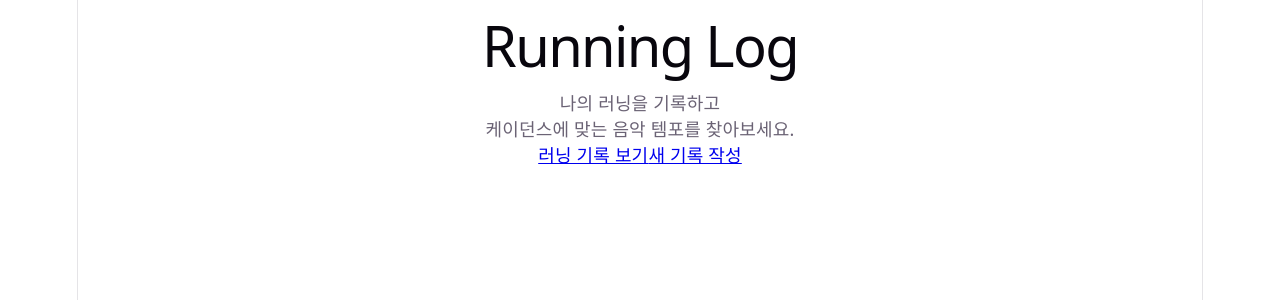
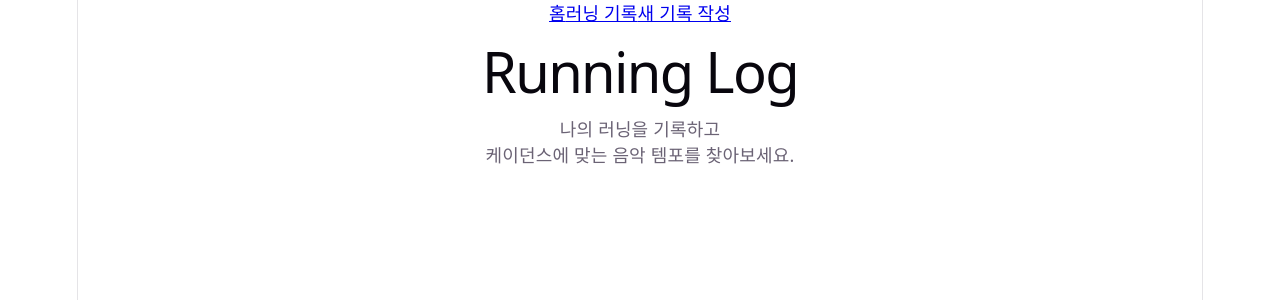
Before and after one commit to yhana972/B1-2, a React (Vite) app in the folder running-log/: page / in a window 1280 px wide. Shown: the top 300 px of the page. Built offline with nearby package versions, Linux system fonts and the light colour scheme.

Commit message:
feat : 공통 레이아웃과 네비게이션 추가

```diff
--- a/running-log/src/App.jsx
+++ b/running-log/src/App.jsx
@@ -1,5 +1,6 @@
 import { Route, Routes } from 'react-router'
 import './App.css'
+import Layout from './components/Layout'
 import HomePage from './pages/HomePage'
 import RunListPage from './pages/RunListPage'
 import RunCreatePage from './pages/RunCreatePage'
@@ -7,13 +8,13 @@ import RunCreatePage from './pages/RunCreatePage'
 function App() {
 
   return (
-    <main className="main">
+    <Layout>
       <Routes>
         <Route path="/" element={<HomePage />} />
         <Route path="/runs" element={<RunListPage />} />
         <Route path="/runs/new" element={<RunCreatePage />} />
       </Routes>
-    </main>
+    </Layout>
   )
 }
 
--- /dev/null
+++ b/running-log/src/components/Header.jsx
@@ -0,0 +1,11 @@
+import Navigation from "./Navigation"
+
+function Header(){
+    return(
+        <header>
+            <Navigation />
+        </header>
+    )
+}
+
+export default Header
--- /dev/null
+++ b/running-log/src/components/Layout.jsx
@@ -0,0 +1,12 @@
+import Header from "./Header"
+
+function Layout({ children }) {
+    return (
+       <>
+        <Header />
+        <main className="main">{children}</main>
+       </>
+    )
+}
+
+export default Layout
--- /dev/null
+++ b/running-log/src/components/Navigation.jsx
@@ -0,0 +1,12 @@
+import { Link } from "react-router";
+
+function Navigation(){
+    return(
+        <nav>
+            <Link to="/">홈</Link>
+            <Link to="/runs">러닝 기록</Link>
+            <Link to="/runs/new">새 기록 작성</Link>
+        </nav>
+    )
+}
+export default Navigation
--- a/running-log/src/pages/HomePage.jsx
+++ b/running-log/src/pages/HomePage.jsx
@@ -9,13 +9,6 @@ function HomePage(){
                 나의 러닝을 기록하고<br />
                 케이던스에 맞는 음악 템포를 찾아보세요.
             </p>
-            <Link className="button" to="/runs">
-                러닝 기록 보기
-            </Link>
-            <Link className="button" to="/runs/new">
-                새 기록 작성
-            </Link>
-
         </section>
     )
 }
```
